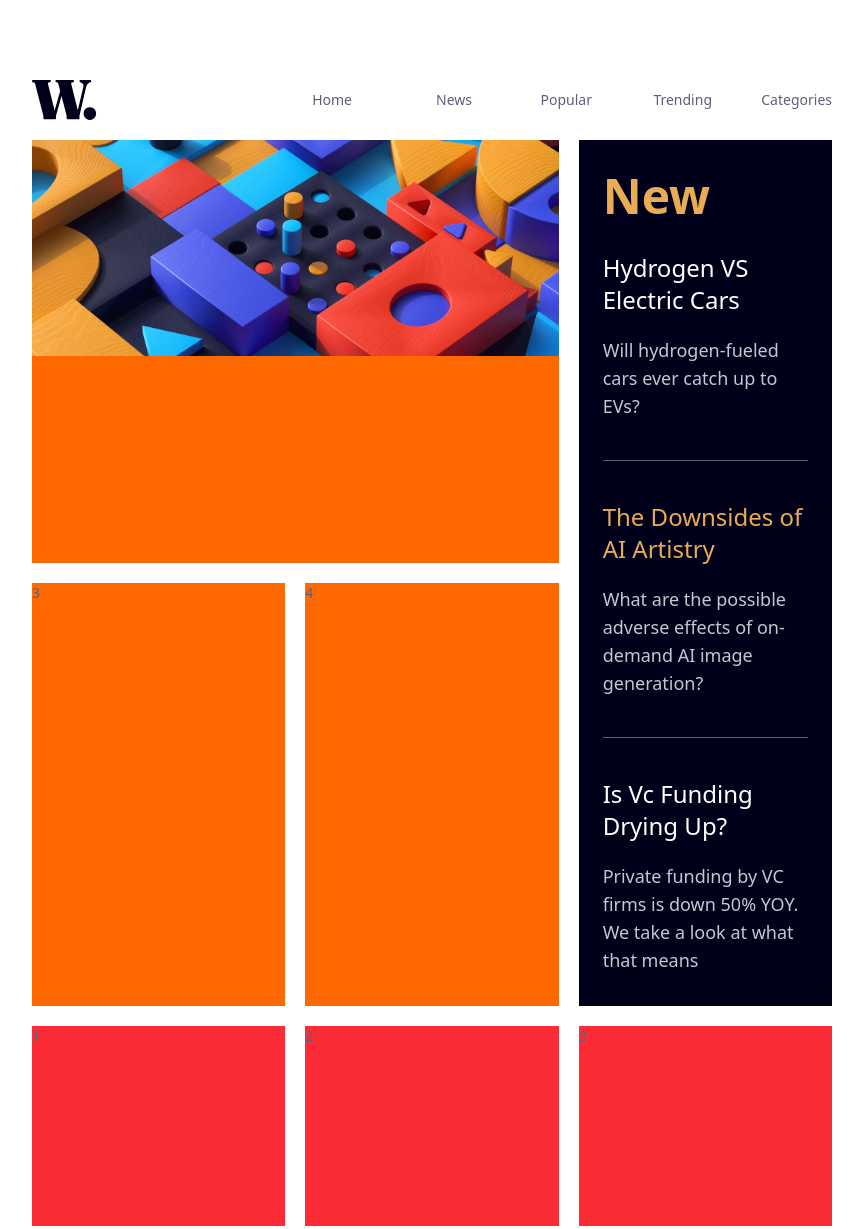
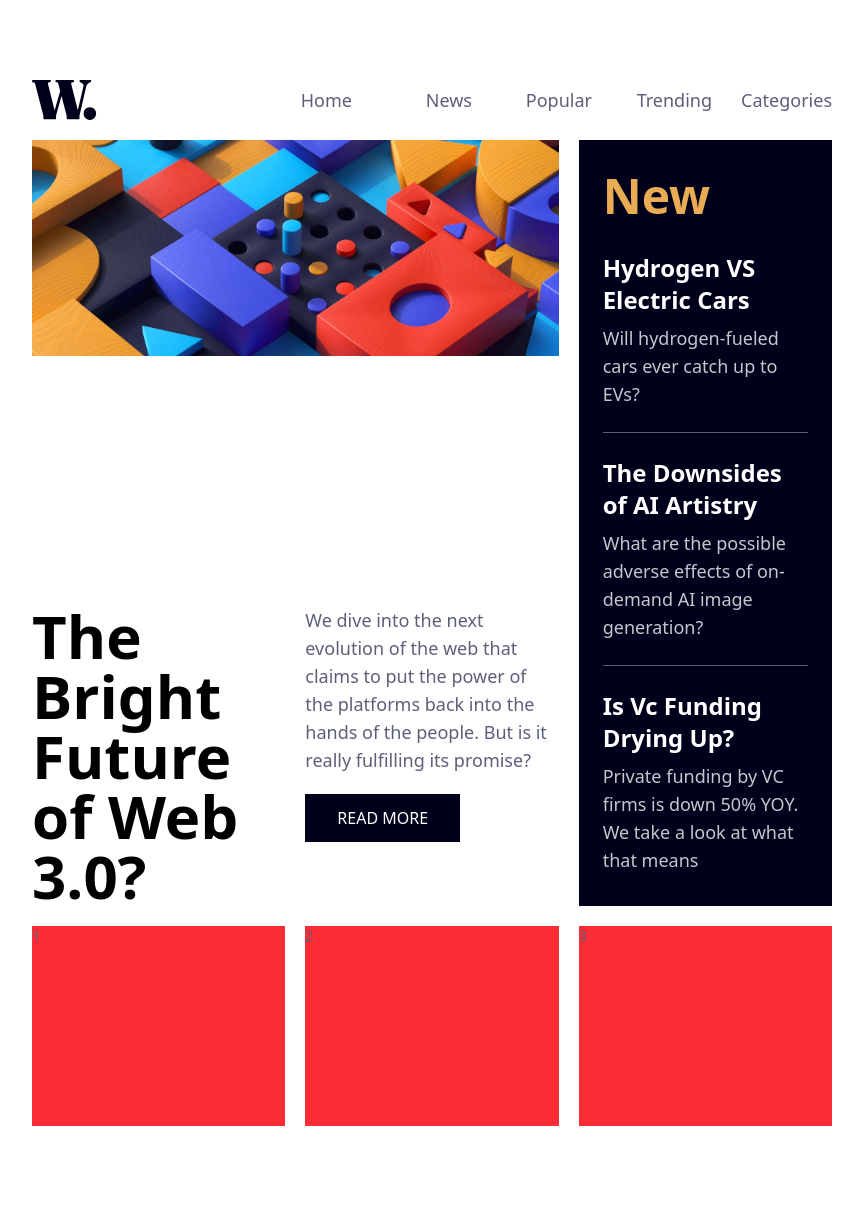
Before and after one commit to Tamburini-Christofer/FrontendMentor-1-Tailwindcss, a website: page index.html in a window 1280 px wide. Shown: the whole page, without its empty margins (208-1071 px from the left). After the commit the page ends 1186 px from the top, so only its background shows below. Drawn offline with Linux system fonts and the light colour scheme.

Commit message:
Creazione blocchi seconda riga

```diff
--- a/index.html
+++ b/index.html
@@ -17,7 +17,7 @@
     <!-- Container principale-->
     <div class="my-15 mx-60">
       <header>
-        <div class="flex justify-between items-center">
+        <div class="flex justify-between items-center text-lg">
           <!-- Logo-->
           <div>
             <img
@@ -73,10 +73,10 @@
 
       <main>
         <section>
-          <div class="grid grid-cols-3 grid-rows-2 gap-5">
+          <div class="grid grid-cols-3 grid-rows-1 gap-5">
 
             <!-- Hero-->
-            <div class="bg-orange-500 col-span-2 row-span-1">
+            <div class=" col-span-2 row-span-1">
               <img
                 src="assets/images/image-web-3-desktop.jpg"
                 alt="Immagine decorativa"
@@ -89,24 +89,30 @@
 
               <h2 class="text-primary-orange text-5xl font-bold mb-8">New</h2>
 
-              <h3 class="text-white text-2xl mb-5">Hydrogen VS Electric Cars</h3>
+              <h3 class="text-white text-2xl mb-2 font-bold hover:text-primary-orange cursor-pointer">Hydrogen VS Electric Cars</h3>
               <p class="text-neutral-blue text-lg">Will hydrogen-fueled cars ever catch up to EVs?</p>
 
-              <hr class="text-grey-500 my-10">
+              <hr class="text-grey-500 my-6">
 
-              <h3 class="text-primary-orange text-2xl mb-5">The Downsides of AI Artistry</h3>
+              <h3 class="text-white text-2xl mb-2 font-bold hover:text-primary-orange cursor-pointer">The Downsides of AI Artistry</h3>
               <p class="text-neutral-blue text-lg">What are the possible adverse effects of on-demand AI image generation?</p>
 
-              <hr class="text-grey-500 my-10">
+              <hr class="text-grey-500 my-6">
 
-              <h3 class="text-white text-2xl mb-5">Is Vc Funding Drying Up?</h3>
+              <h3 class="text-white text-2xl mb-2 font-bold hover:text-primary-orange cursor-pointer">Is Vc Funding Drying Up?</h3>
               <p class="text-neutral-blue text-lg">Private funding by VC firms is down 50% YOY. We take a look at what that means</p>
-
-
             </div>
 
-            <div class="bg-orange-500 col-span-1">3</div>
-            <div class="bg-orange-500 col-span-1">4</div>
+            <!-- blocco sinsitra seconda riga-->
+            <div class="col-span-1">
+              <h2 class="text-6xl text-black font-bold">The Bright Future of Web 3.0?</h2>
+            </div>
+
+            <!--blocco destra seconda riga-->
+            <div class="col-span-1">
+              <p class="text-lg">We dive into the next evolution of the web that claims to put the power of the platforms back into the hands of the people. But is it really fulfilling its promise?</p>
+              <button class="bg-neutral-darkness-blue text-white text-base py-3 px-8 font-medium mt-5">READ MORE</button>
+            </div>
           </div>
         </section>
 
```
Also changed, not shown: css/style.css.
